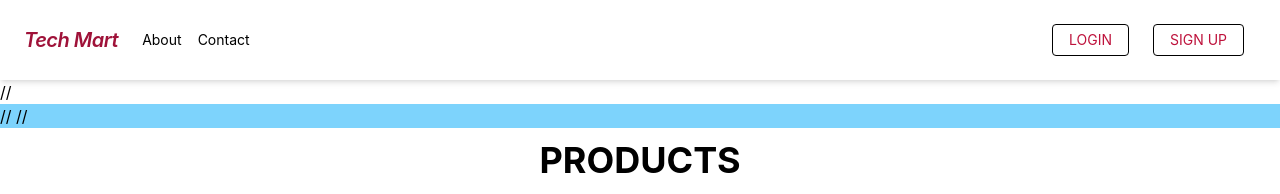
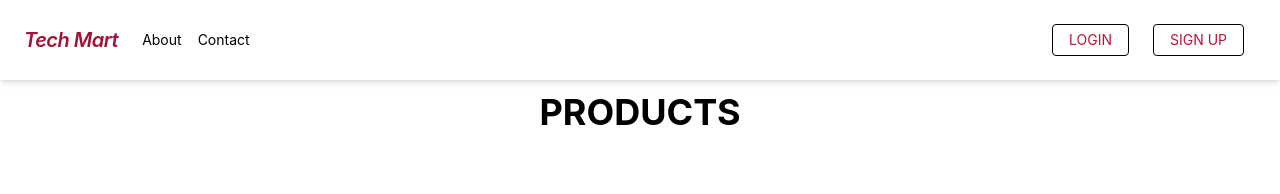
Before and after one commit to AdnanTurjoy/eCommerce-cart, a React (Create React App) app: page / in a window 1280 px wide. Shown: the top 194 px of the page. Built offline with nearby package versions, Linux system fonts and the light colour scheme; no server answers; the database is empty.

Commit message:
Update Home.js

```diff
--- a/src/components/Home/Home.js
+++ b/src/components/Home/Home.js
@@ -16,10 +16,6 @@ function Home(props) {
   return (
     <div>
       <Navbar user={user} cartNumber={cartNumber} />
-//       <div className="bg-sky-300">
-//
-
-//       </div>
     <div>
         <h1 className="font-bold  text-4xl text-center uppercase p-3">Products</h1>
      </div>
```
